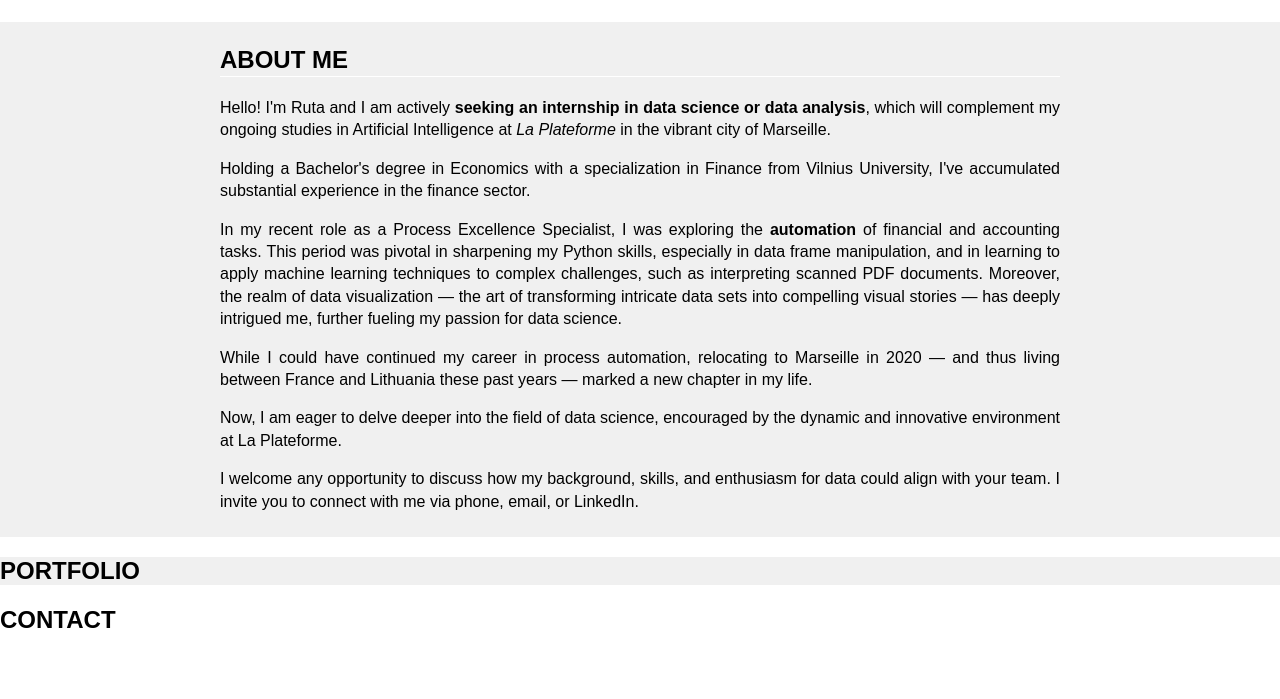
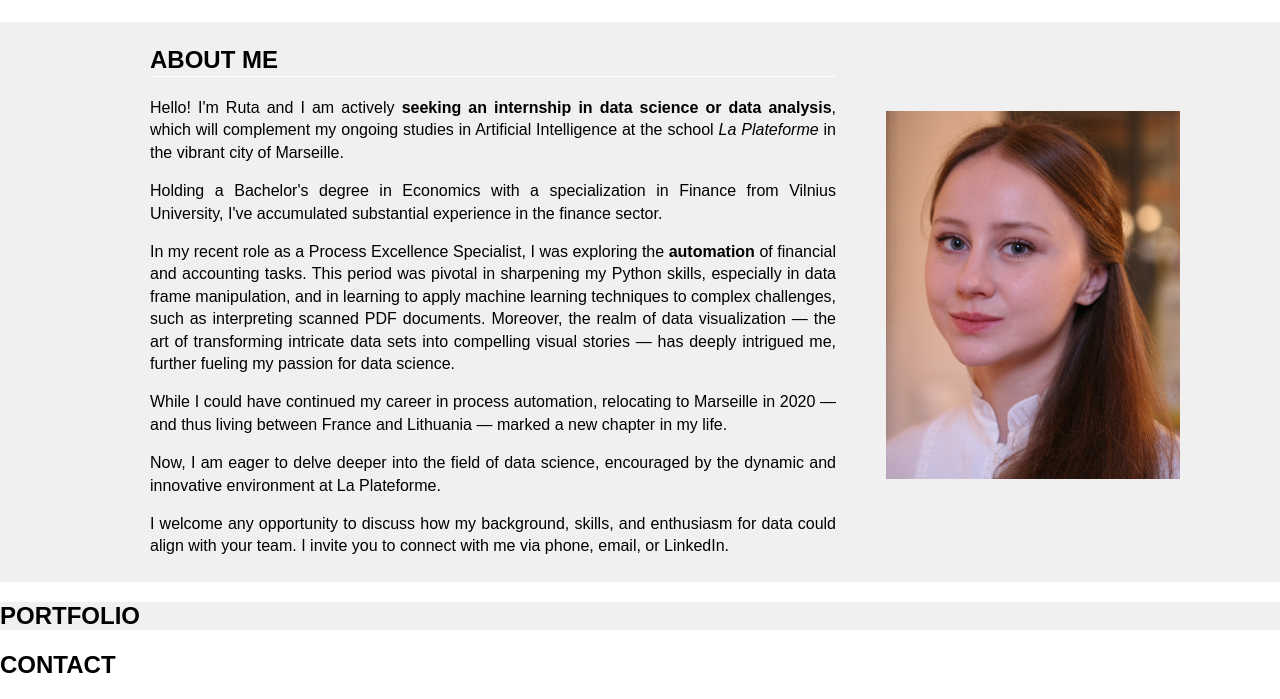
Before and after one commit to ruta-tamosiunaite/rutadaily-Git, a plain HTML site: page index.html in a window 1280 px wide. Shown: the part 668-1367 px from the top of the page. Before the commit the page ends 1323 px from the top, so only its background shows below. Drawn offline with Linux system fonts and the light colour scheme.

Commit message:
more changes

```diff
--- a/index.html
+++ b/index.html
@@ -29,21 +29,26 @@
         </div>
     </div>
 
-
     <section id="about">
+        <div class="about-container">
+            <div class="about-text">
                 <h1>ABOUT ME</h1>
-        <p>Hello! I'm Ruta and I am actively <b>seeking an internship in data science or data analysis</b>, which will complement my ongoing studies in Artificial Intelligence at <em>La Plateforme</em> in the vibrant city of Marseille.</p>
+                <p>Hello! I'm Ruta and I am actively <b>seeking an internship in data science or data analysis</b>, which will complement my ongoing studies in Artificial Intelligence at the school <em>La Plateforme</em> in the vibrant city of Marseille.</p>
 
                 <p>Holding a Bachelor's degree in Economics with a specialization in Finance from Vilnius University, I've accumulated substantial experience in the finance sector.</p>
 
                 <p>In my recent role as a Process Excellence Specialist, I was exploring the <b>automation</b> of financial and accounting tasks. This period was pivotal in sharpening my Python skills, especially in data frame manipulation, and in learning to apply machine learning techniques to complex challenges, such as interpreting scanned PDF documents. Moreover, the realm of data visualization — the art of transforming intricate data sets into compelling visual stories — has deeply intrigued me, further fueling my passion for data science.</p>
 
-        <p>While I could have continued my career in process automation, relocating to Marseille in 2020 — and thus living between France and Lithuania these past years — marked a new chapter in my life.</p>
+                <p>While I could have continued my career in process automation, relocating to Marseille in 2020 — and thus living between France and Lithuania — marked a new chapter in my life.</p>
 
                 <p>Now, I am eager to delve deeper into the field of data science, encouraged by the dynamic and innovative environment at La Plateforme.</p>
 
                 <p>I welcome any opportunity to discuss how my background, skills, and enthusiasm for data could align with your team. I invite you to connect with me via phone, email, or LinkedIn.</p>
-
+            </div>
+            <div class="about-image">
+                <img src="Content/Profile image cropped.jpg" alt="Ruta">
+            </div>
+        </div>
     </section>
 
     <section id="portfolio">
--- a/style.css
+++ b/style.css
@@ -43,12 +43,35 @@ body, html {
 
 section#about {
     padding-top: 1px;
-    padding-left: 220px;
-    padding-right: 220px;
+    padding-left: 150px;
+    padding-right: 150px;
     padding-bottom: 8px;
     text-align: justify;
     line-height: 1.4;
     font-size: 1rem;
+}
+
+#about .about-container {
+    display: flex;
+    align-items: center;
+    justify-content: space-between;
+}
+
+#about .about-text {
+    /* Adjust the width as necessary */
+    width: 70%;
+}
+
+#about .about-image {
+    /* Adjust the width as necessary */
+    width: 30%;
+}
+
+#about .about-image img {
+    padding-left: 50px;
+    width: 100%;
+    height: auto;
+    /* Optional: Add more styling as needed */
 }
 
 /* Blockquote main style */
```
Also changed, not shown: Content/Profile image cropped.jpg (added). Lines whose indentation alone changed are shown as unchanged.
